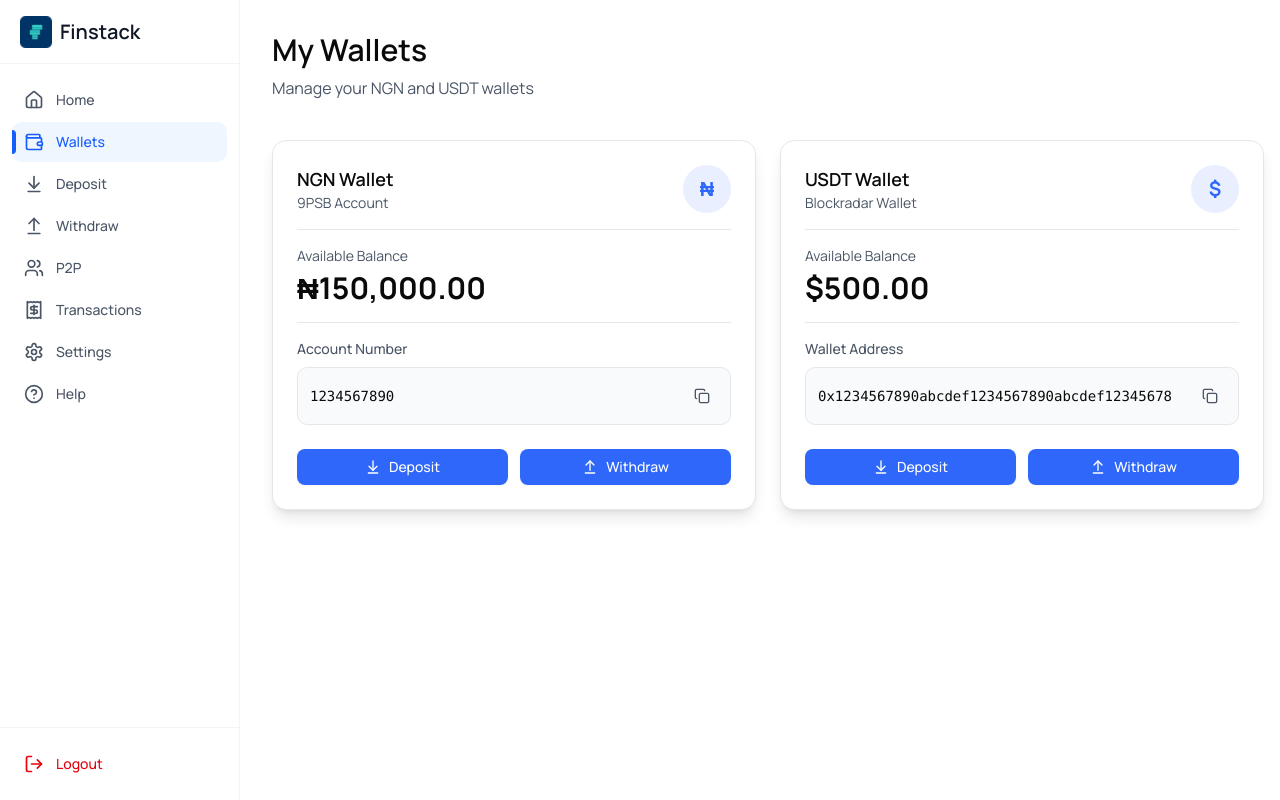
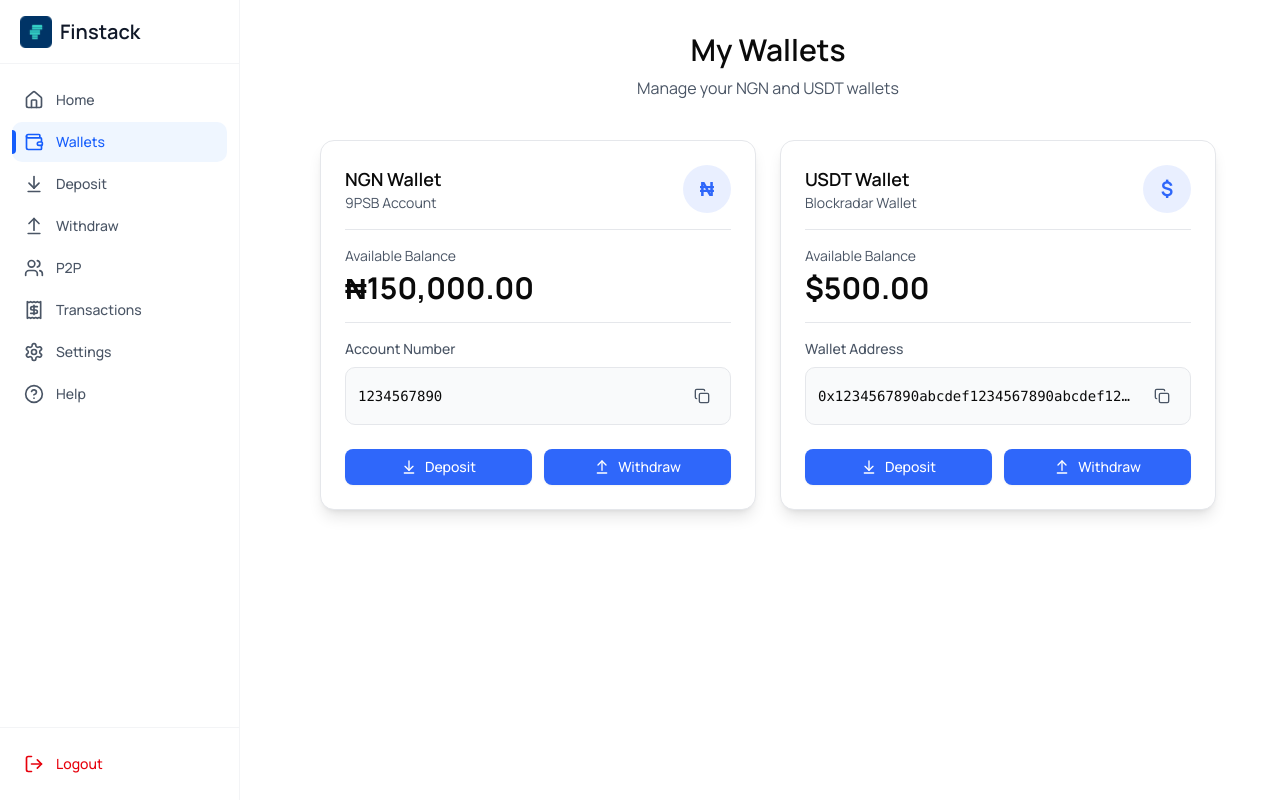
Before and after one commit to MilanCodesWebsites/finstack, a Next.js app: page /dashboard/wallets in a window 1280 px wide. Built offline with nearby package versions, Linux system fonts and the light colour scheme.

Commit message:
Add files via upload

```diff
--- a/app/dashboard/wallets/page.tsx
+++ b/app/dashboard/wallets/page.tsx
@@ -5,13 +5,13 @@ export default async function WalletsPage() {
   const wallets = await getWallets()
 
   return (
-    <div className="space-y-6">
-      <div className="animate-in fade-in slide-in-from-top-4 duration-500">
+    <div className="max-w-6xl mx-auto px-4 md:px-6 space-y-6">
+      <div className="text-center animate-in fade-in slide-in-from-top-4 duration-500">
         <h1 className="text-xl md:text-2xl lg:text-3xl font-semibold text-foreground mb-2">My Wallets</h1>
         <p className="text-sm md:text-base text-gray-600">Manage your NGN and USDT wallets</p>
       </div>
 
-      <div className="grid md:grid-cols-2 gap-4 md:gap-6 animate-in fade-in slide-in-from-bottom-4 duration-500 delay-100">
+      <div className="flex flex-col sm:grid sm:grid-cols-1 md:grid-cols-2 gap-4 md:gap-6 max-w-4xl mx-auto animate-in fade-in slide-in-from-bottom-4 duration-500 delay-100">
         {wallets.map((wallet) => (
           <WalletCard key={wallet.type} wallet={wallet} />
         ))}
```
